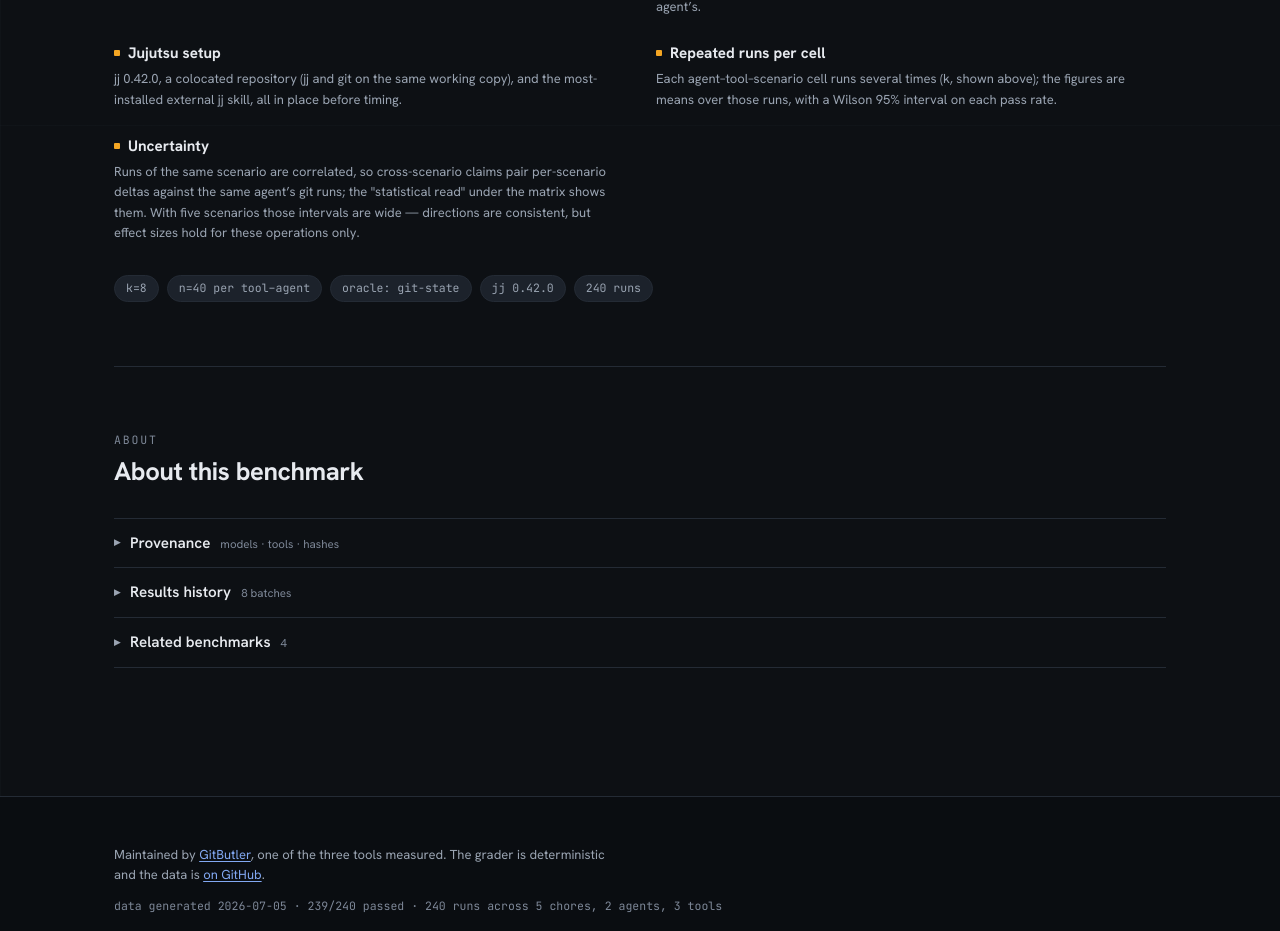
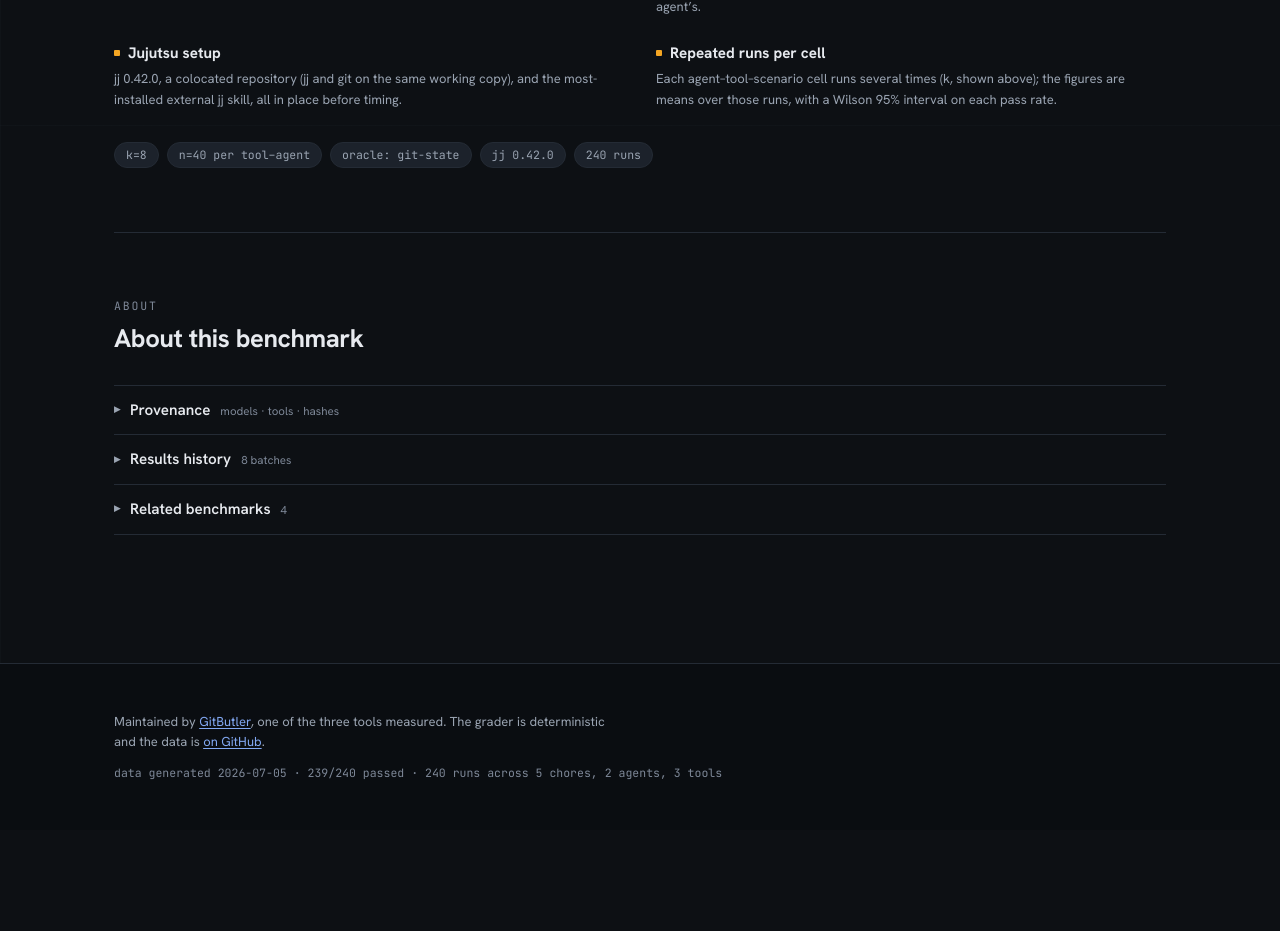
Before and after one commit to gitbutlerapp/version-control-bench, a Next.js app in the folder web/: page / in a window 1280 px wide. Shown: the part 3875-4806 px from the top of the page. After the commit the page ends 4705 px from the top, so only its background shows below. Built offline with nearby package versions, Linux system fonts and the light colour scheme.

Commit message:
Drop the Uncertainty point from the method section

```diff
--- a/web/app/content.ts
+++ b/web/app/content.ts
@@ -67,10 +67,6 @@ export const METHOD = {
     {
       term: 'Repeated runs per cell',
       body: 'Each agent–tool–scenario cell runs several times (k, shown above); the figures are means over those runs, with a Wilson 95% interval on each pass rate.',
-    },
-    {
-      term: 'Uncertainty',
-      body: 'Runs of the same scenario are correlated, so cross-scenario claims pair per-scenario deltas against the same agent’s git runs; the "statistical read" under the matrix shows them. With five scenarios those intervals are wide — directions are consistent, but effect sizes hold for these operations only.',
     },
   ],
 };
```
